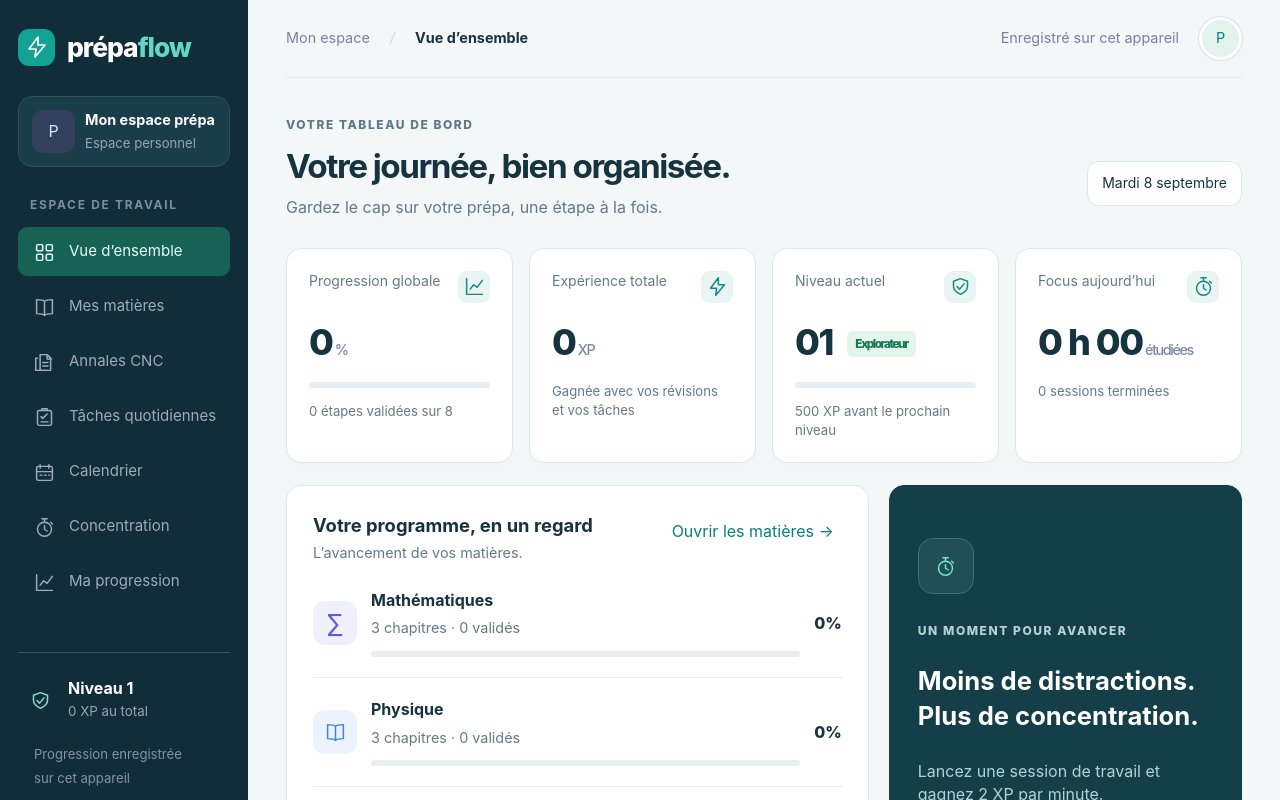
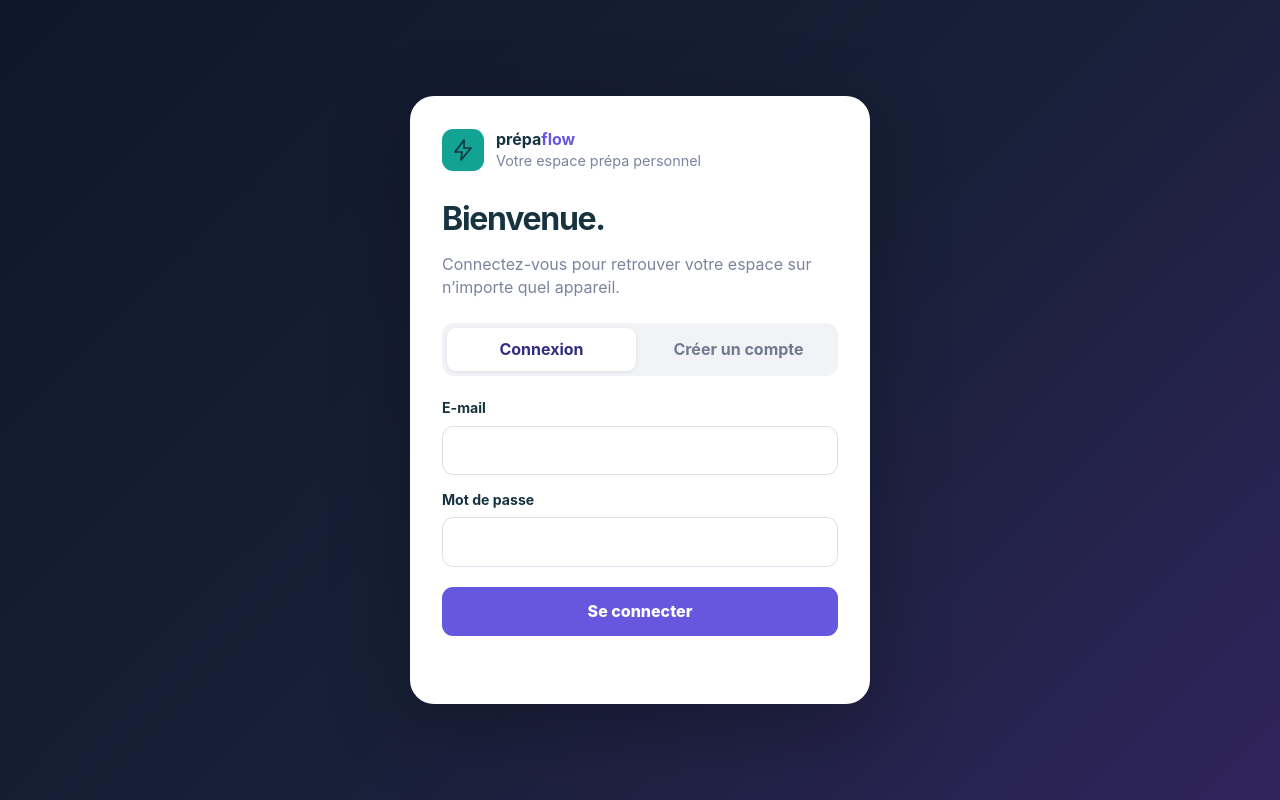
Before and after one commit to rayancodexo/prepago, a plain HTML site: page dist/index.html in a window 1280 px wide. Shown: the top 800 px of the page. Drawn offline with nearby package versions, Linux system fonts and the light colour scheme.

Commit message:
Wire Supabase auth into existing app

```diff
--- a/dist/index.html
+++ b/dist/index.html
@@ -10,8 +10,38 @@
   <link rel="stylesheet" href="refresh.css" />
   <link rel="stylesheet" href="academy.css" />
   <link rel="stylesheet" href="subject-hub.css" />
+  <link rel="stylesheet" href="auth.css" />
 </head>
 <body>
+  <section class="auth-gate" id="authGate">
+    <div class="auth-card">
+      <div class="auth-brand"><span class="brand-mark">ϟ</span><div><strong>prépa<span style="color:#6558df">flow</span></strong><div style="color:#7a849f;font-size:.9rem">Votre espace prépa personnel</div></div></div>
+      <h1>Bienvenue.</h1>
+      <p>Connectez-vous pour retrouver votre espace sur n’importe quel appareil.</p>
+      <div class="auth-tabs">
+        <button class="auth-tab active" type="button" data-auth-tab="login">Connexion</button>
+        <button class="auth-tab" type="button" data-auth-tab="signup">Créer un compte</button>
+      </div>
+      <div id="loginPanel">
+        <form id="loginForm">
+          <div class="auth-field"><label for="loginEmail">E-mail</label><input id="loginEmail" name="email" type="email" autocomplete="email" required></div>
+          <div class="auth-field"><label for="loginPassword">Mot de passe</label><input id="loginPassword" name="password" type="password" autocomplete="current-password" minlength="6" required></div>
+          <button class="auth-submit" type="submit">Se connecter</button>
+        </form>
+      </div>
+      <div id="signupPanel" hidden>
+        <form id="signupForm">
+          <div class="auth-field"><label for="signupName">Nom complet</label><input id="signupName" name="full_name" type="text" autocomplete="name" required></div>
+          <div class="auth-field"><label for="signupEmail">E-mail</label><input id="signupEmail" name="email" type="email" autocomplete="email" required></div>
+          <div class="auth-field"><label for="signupPassword">Mot de passe</label><input id="signupPassword" name="password" type="password" autocomplete="new-password" minlength="6" required></div>
+          <div class="auth-field"><label for="signupFiliere">Filière</label><select id="signupFiliere" name="filiere" required><option value="">Choisir...</option><option>MP</option><option>PSI</option><option>ECS</option><option>EST</option></select></div>
+          <button class="auth-submit" type="submit">Créer mon compte</button>
+        </form>
+      </div>
+      <div class="auth-message" id="authMessage"></div>
+    </div>
+  </section>
+
   <aside class="sidebar" id="sidebar">
     <div class="brand"><span class="brand-mark">ϟ</span><span>prépa<span>flow</span></span></div>
     <button class="profile-card" data-action="profile">
@@ -31,6 +61,7 @@
       <span class="level-shield">◇</span><span><strong id="sideLevel">Niveau 1</strong><small id="sideXp">0 XP au total</small></span>
     </div>
     <p class="saved-note">Progression enregistrée<br>sur cet appareil</p>
+    <button class="auth-logout" id="logoutBtn" type="button">Se déconnecter</button>
   </aside>
 
   <header class="mobile-header">
@@ -42,7 +73,7 @@
   <main class="main">
     <header class="topbar">
       <div><span>Mon espace</span><i>/</i><strong id="breadcrumb">Vue d’ensemble</strong></div>
-      <div class="device-save">Enregistré sur cet appareil <span class="avatar">P</span></div>
+      <div class="device-save">Compte connecté <span class="avatar">P</span></div>
     </header>
     <div id="page" class="page"></div>
   </main>
@@ -55,8 +86,10 @@
     </section>
   </div>
   <div class="toast" id="toast"></div>
+  <script src="https://cdn.jsdelivr.net/npm/@supabase/supabase-js@2"></script>
   <script src="app.js"></script>
   <script src="productivity.js"></script>
   <script src="academy.js"></script>
+  <script src="auth.js"></script>
 </body>
 </html>
```
